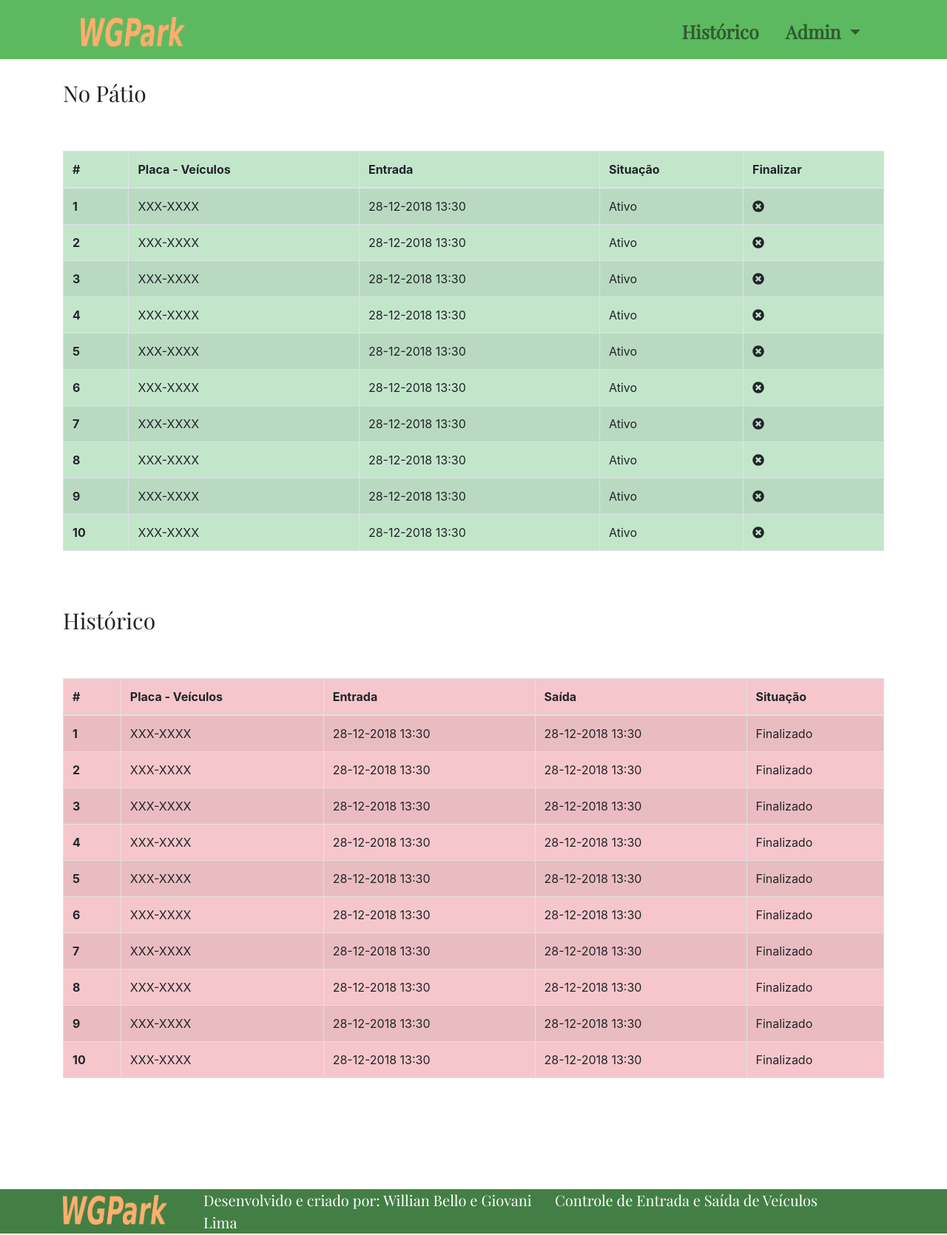
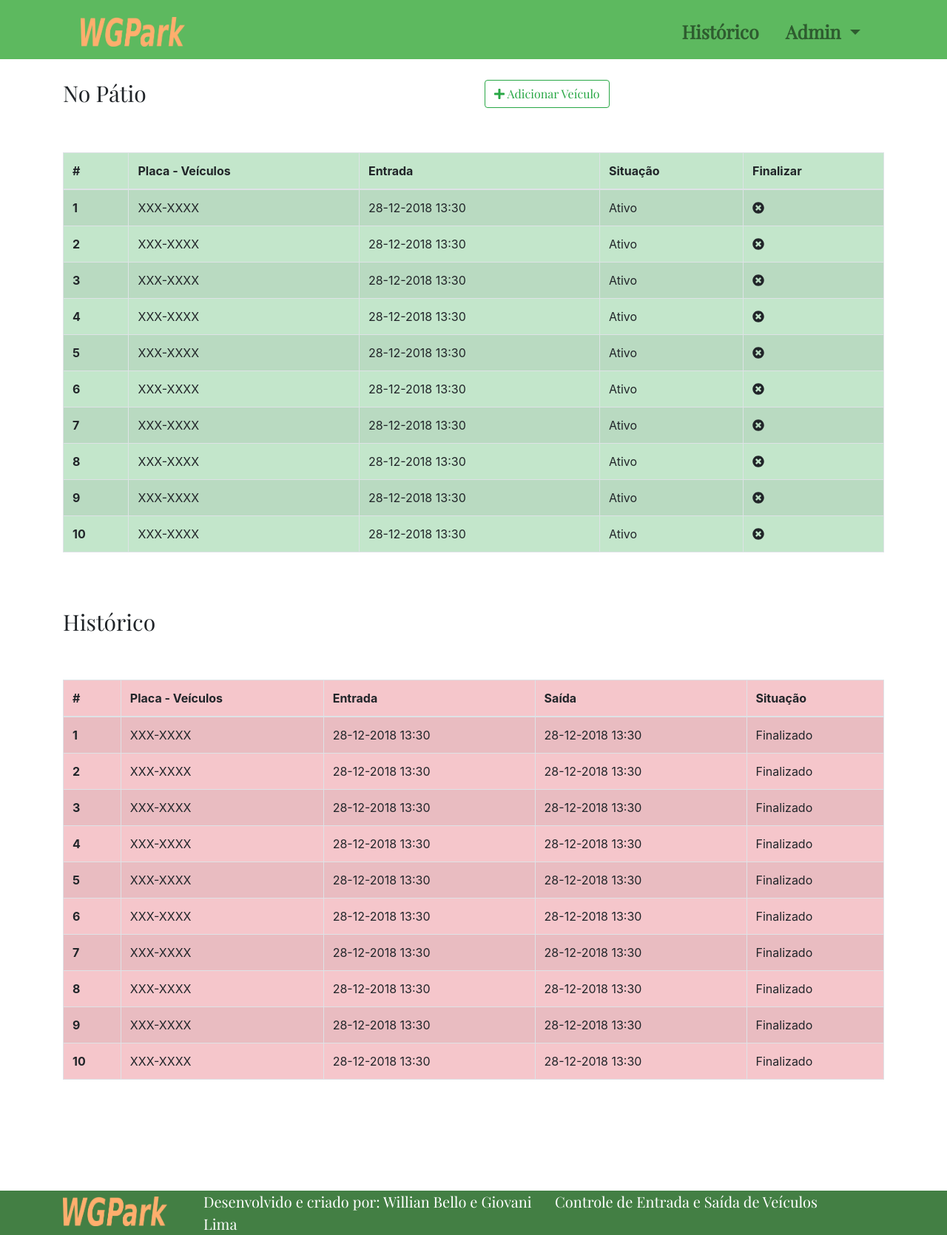
Before and after one commit to willianbello/WGPark, a Python web app: template templates/index.html in a window 1280 px wide. Shown: the whole page at 74% size. Run offline with Jinja, Linux system fonts and the light colour scheme; the template is opened without the code that fills it, so the values that code supplies are empty; some libraries are stand-ins or nearby versions.

Commit message:
animação de scroll e modal concluidos

```diff
--- a/server.py
+++ b/server.py
@@ -12,8 +12,3 @@ def index():
 #inicia o servidor
 if __name__ == "__main__":
     app.run()
-<<<<<<< HEAD
-=======
-#acesso a url
-url_for('static', filename='bootstrap/css/bootstrap.min.css')
->>>>>>> 4aeb3e12fae12d1debc8fd1c9d19514c3b7989a6
--- a/static/estilos/main.css
+++ b/static/estilos/main.css
@@ -1,4 +1,8 @@
 @import url('https://fonts.googleapis.com/css?family=Playfair+Display');
+body {
+    position: relative;
+}
+
 .menuNavegacao {
     width: 100%;
     height: 80px;
@@ -37,10 +41,6 @@
 }
 
 .botaoScroll {
-    border: 0;
-    padding: 1rem;
-    font-size: 1rem;
-    position: fixed;
-    bottom: 1rem;
-    right: 1rem;
+    font-size: 1em;
+    right: 10px;
 }
--- /dev/null
+++ b/static/javascript/index.js
@@ -0,0 +1,30 @@
+$(document).ready(function() {
+
+    var link = $('#linkHistorico');
+    var subir = $('#botaoSubir');
+
+    $(link).click(function() {
+        var seletor = $(this).attr("href");
+        console.log(seletor);
+        var posicao = $(seletor).offset().top;
+        $("html, body").animate({
+            scrollTop: posicao - 50
+        }, 1500);
+
+    });
+
+    $(subir).click(function() {
+        $("html, body").animate({
+            scrollTop: 0
+        }, 700);
+    });
+
+    $(window).scroll(function() {
+        var minhaPosicao = $(this).scrollTop();
+        if (minhaPosicao >= 400) {
+            subir.fadeIn()
+        } else {
+            subir.fadeOut();
+        }
+    });
+});
--- a/templates/index.html
+++ b/templates/index.html
@@ -5,46 +5,25 @@
     <!-- Required meta tags -->
     <meta charset="utf-8">
     <meta name="viewport" content="width=device-width, initial-scale=1, shrink-to-fit=no">
+    <!--[if lte IE 7]><link rel="stylesheet" type="text/css" href="/content/css2/style_ie.css" /><![endif]-->
+
+    <!--[if lte IE 6]><script src="/scripts/pnghack.js" type="text/javascript"></script><![endif]-->
 
     <!-- Bootstrap CSS -->
     <link rel="stylesheet" href="{{url_for('static', filename='estilos/main.css')}}">
     <link rel="stylesheet" href="{{url_for('static', filename='bootstrap/css/bootstrap.min.css')}}">
+    <link rel="script" href="{{url_for('static', filename='bootstrap/js/bootstrap.min.js')}}">
+    <link rel="stylesheet" type="text/css" href="http://yui.yahooapis.com/2.8.2r1/build/reset/reset-min.css">
 
     <title>WGPark - Estacionamentos</title>
     <link rel="icon" type="image/png" href="{{url_for('static', filename='imagens/icone.png')}}">
     <script defer src="https://use.fontawesome.com/releases/v5.6.3/js/all.js" integrity="sha384-EIHISlAOj4zgYieurP0SdoiBYfGJKkgWedPHH4jCzpCXLmzVsw1ouK59MuUtP4a1" crossorigin="anonymous"></script>
     <script src="{{url_for('static', filename='jQuery/jquery-3.3.1.min.js')}}"></script>
-    <script>
-        $(document).ready(function() {
-            var link = $('.navbar li a');
-            var subir = $('.botaoScroll');
-            $(link).click(function() {
-                var seletor = $(this).attr("href");
-                var posicao = $(seletor).offset().top;
-                $("html, body").animate({
-                    scrollTop: posicao - 50
-                }, 1000);
-            });
-            $(subir).click(function() {
-                $("html, body").animate({
-                    scrollTop: 0
-                }, 500);
-            });
-            $(window).scroll(function() {
-                var minhaPosicao = $(this).scrollTop();
-                if (minhaPosicao >= 400) {
-                    subir.fadeIn()
-                } else {
-                    subir.fadeOut();
-                }
-            });
-        });
-    </script>
 
+    <script src="{{url_for('static', filename='javascript/index.js')}}"></script>
 </head>
 
 <body>
-
     <header>
         <div class="menuNavegacao fixed-top">
             <div class="container fixed-top">
@@ -59,7 +38,7 @@
                     <div class="collapse navbar-collapse" id="navbarSupportedContent">
                         <ul class="navbar-nav ml-auto ml-3">
                             <li class="nav-item">
-                                <a class="nav-link" href="#historico">Histórico</a>
+                                <a class="nav-link" href="#historico" id="linkHistorico">Histórico</a>
                             </li>
                             <li class="nav-item dropdown">
                                 <a class="nav-link dropdown-toggle" href="#" id="navbarDropdown" role="button" data-toggle="dropdown" aria-haspopup="true" aria-expanded="false">
@@ -76,10 +55,47 @@
             </div>
         </div>
     </header>
+
     <div class="container">
         <div class="row mt-5">
-            <div class="col-md-12">
+            <div class="col-md-6">
                 <h2 class="titulos">No Pátio</h2>
+            </div>
+            <div class="col-md-6">
+
+                <button type="button" class="btn btn-outline-success titulos" data-toggle="modal" data-target="#adicionar">
+                    <span class="fas fa-plus"></span> Adicionar Veículo
+                </button>
+
+                <!-- Modal -->
+                <div class="modal fade" id="adicionar" tabindex="-1" role="dialog" aria-labelledby="adicionar veiculo" aria-hidden="true">
+                    <div class="modal-dialog" role="document">
+                        <div class="modal-content">
+                            <div class="modal-header">
+                                <h5 class="modal-title" id="exampleModalLabel">Adicionar</h5>
+                                <button type="button" class="close" data-dismiss="modal" aria-label="Close">
+                                    <span aria-hidden="true">&times;</span>
+                                </button>
+                            </div>
+                            <div class="modal-body">
+                                <form class="form-group">
+                                    <label for="#placa">Placa do Veículo</label>
+                                    <input type="text" placeholder="XXX-XXXX" id="placa" class="form-control" required>
+                                    <br>
+                                    <span>Data:</span>
+                                    <input type="text" readonly>
+                                    <br><br>
+                                    <span>Hora:</span>
+                                    <input type="text" readonly>
+                                </form>
+                            </div>
+                            <div class="modal-footer">
+                                <button type="button" class="btn btn-danger" data-dismiss="modal">Cancelar</button>
+                                <button type="button" class="btn btn-success">Adicionar</button>
+                            </div>
+                        </div>
+                    </div>
+                </div>
             </div>
         </div>
 
@@ -284,7 +300,9 @@
     </div>
 
     <!-- botão subir -->
-    <button class=" btn btn-dark botaoScroll">Subir</button>
+    <div class="container">
+        <button class=" btn btn-dark fixed-bottom" id="botaoSubir" style="left: 80px;bottom: 80px;">Subir</button>
+    </div>
 
     <footer>
         <div class="rodape">
@@ -314,7 +332,6 @@
 
     <!-- Optional JavaScript -->
     <!-- jQuery first, then Popper.js, then Bootstrap JS -->
-    <script src="https://code.jquery.com/jquery-3.3.1.slim.min.js" integrity="sha384-q8i/X+965DzO0rT7abK41JStQIAqVgRVzpbzo5smXKp4YfRvH+8abtTE1Pi6jizo" crossorigin="anonymous"></script>
     <script src="https://cdnjs.cloudflare.com/ajax/libs/popper.js/1.14.3/umd/popper.min.js" integrity="sha384-ZMP7rVo3mIykV+2+9J3UJ46jBk0WLaUAdn689aCwoqbBJiSnjAK/l8WvCWPIPm49" crossorigin="anonymous"></script>
     <script src="{{url_for('static', filename='bootstrap/js/bootstrap.min.js')}}"></script>
 </body>
```
